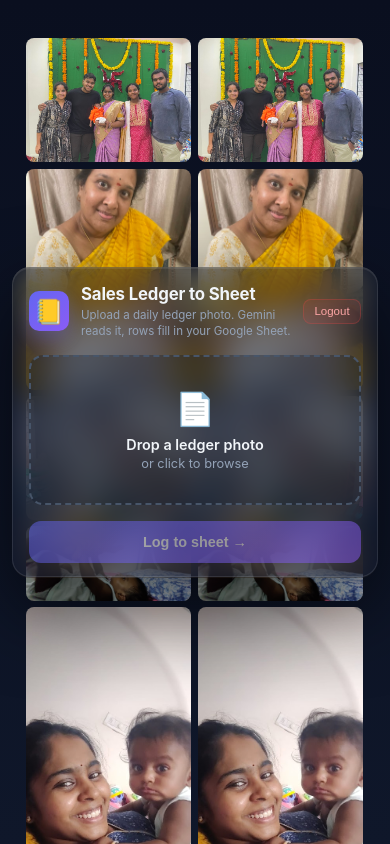
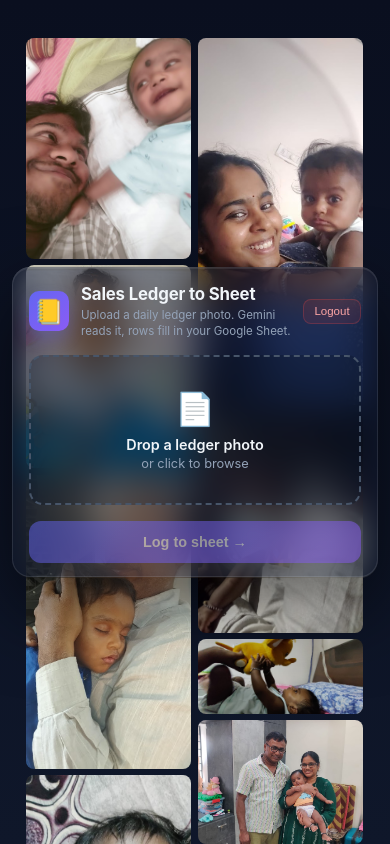
Before and after one commit to Tribhuvan-26/animal-nutrition, a Next.js app: page / in a window 390 px wide. Shown: the top 844 px of the page. Built offline with nearby package versions, Linux system fonts and the light colour scheme.

Commit message:
PhotoMasonry: no duplicates, shuffle once on mount (avoid same pic side-by-side on mobile)

```diff
--- a/app/components/PhotoMasonry.js
+++ b/app/components/PhotoMasonry.js
@@ -16,8 +16,9 @@ const PHOTOS = [
 
 // In-flow masonry that makes the page scrollable. The card overlays this
 // (see .card-overlay in globals.css) so photos are visible behind it.
-export default function PhotoMasonry({ columns = 4, repeat = 6 }) {
-  const items = Array.from({ length: repeat }).flatMap(() => PHOTOS);
+// Shuffles photos once per mount so the order varies and no two duplicates land adjacent.
+export default function PhotoMasonry({ columns = 4 }) {
+  const items = shuffle(PHOTOS);
 
   return (
     <div className="masonry-bg">
@@ -28,7 +29,7 @@ export default function PhotoMasonry({ columns = 4, repeat = 6 }) {
             src={src}
             alt=""
             className="masonry-item"
-            style={{ animationDelay: `${(i % 11) * 80}ms` }}
+            style={{ animationDelay: `${i * 80}ms` }}
             loading="lazy"
             draggable={false}
           />
@@ -37,3 +38,12 @@ export default function PhotoMasonry({ columns = 4, repeat = 6 }) {
     </div>
   );
 }
+
+function shuffle(arr) {
+  const a = [...arr];
+  for (let i = a.length - 1; i > 0; i--) {
+    const j = Math.floor(Math.random() * (i + 1));
+    [a[i], a[j]] = [a[j], a[i]];
+  }
+  return a;
+}
--- a/app/page.js
+++ b/app/page.js
@@ -166,7 +166,7 @@ export default function Home() {
 
       </div>
 
-      <PhotoMasonry columns={4} repeat={6} />
+      <PhotoMasonry columns={4} />
 
       <div className="footer">
         Pushes to <a href="https://docs.google.com/spreadsheets/d/1hnrfkJXN8Irf3YbTt6h14vTWz72BnEJgN48LM9OdNDc/edit" target="_blank" rel="noreferrer">your Google Sheet</a> via Apps Script + Gemini 2.5 Flash
```
